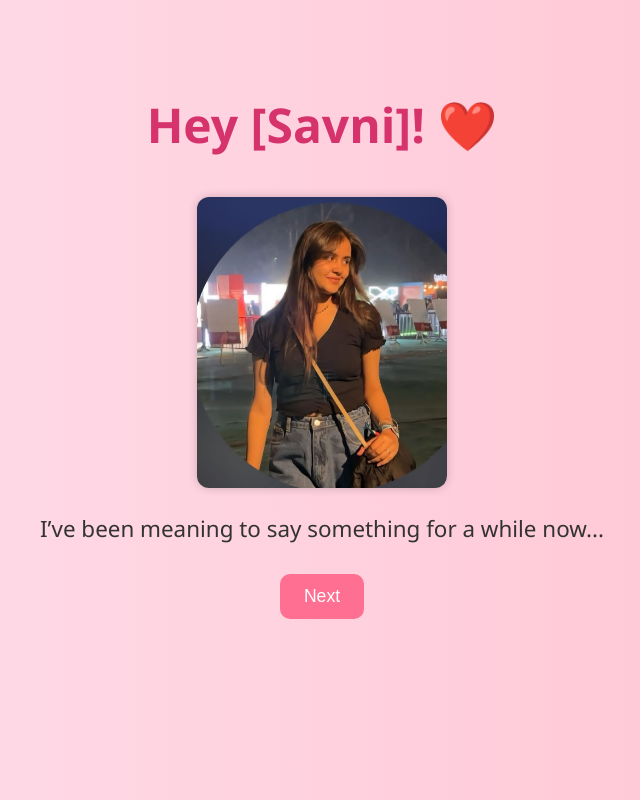
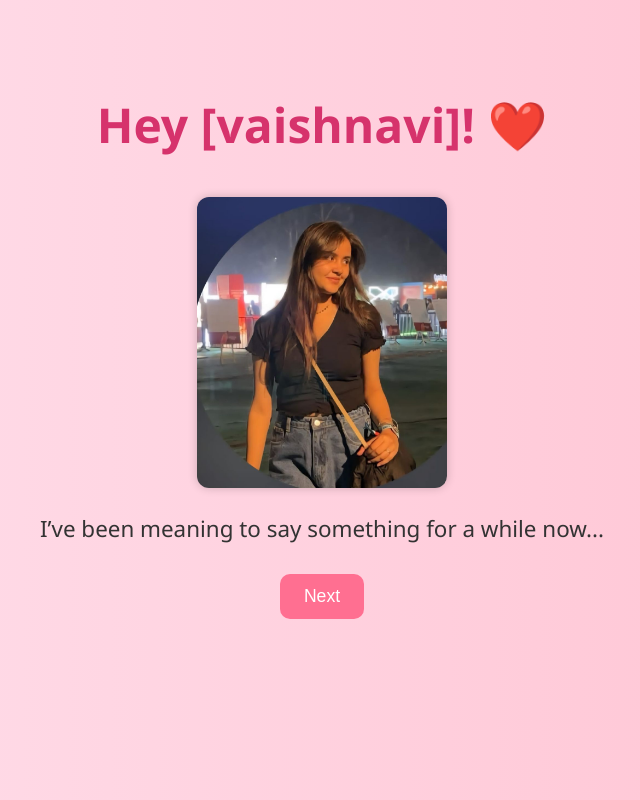
Before and after one commit to atul9998/For-You-page, a plain HTML site: page index.html in a window 1280 px wide. Shown: the whole page, without its empty margins (318-958 px from the left). Drawn offline with Linux system fonts and the light colour scheme.

```diff
--- a/index.html
+++ b/index.html
@@ -70,7 +70,7 @@
 
   <!-- Slide 1: Greeting -->
   <div class="slide active" id="slide1">
-    <h1>Hey [Savni]! ❤️</h1>
+    <h1>Hey [vaishnavi]! ❤️</h1>
     <img src="photo5.jpg" alt="Your Beautiful Smile">
     <p>I’ve been meaning to say something for a while now...</p>
     <button onclick="nextSlide(2)">Next</button>
```
